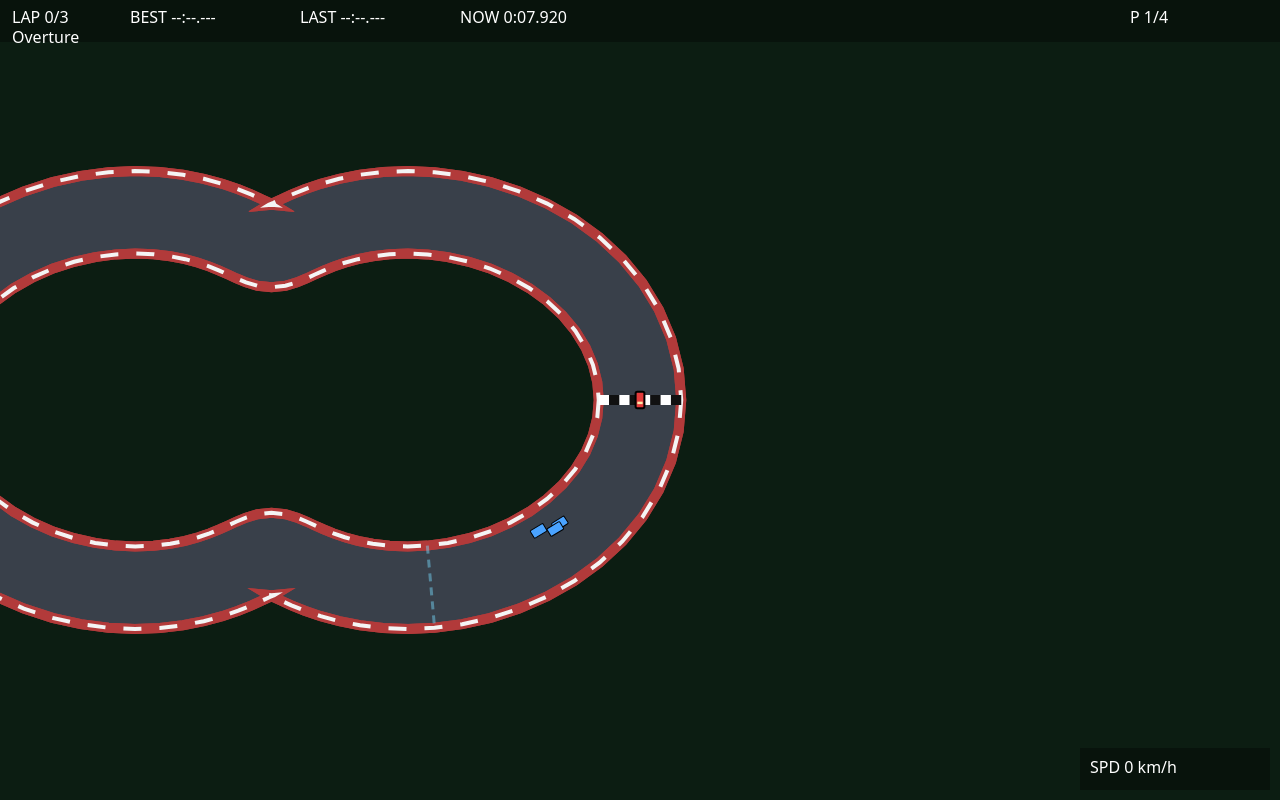
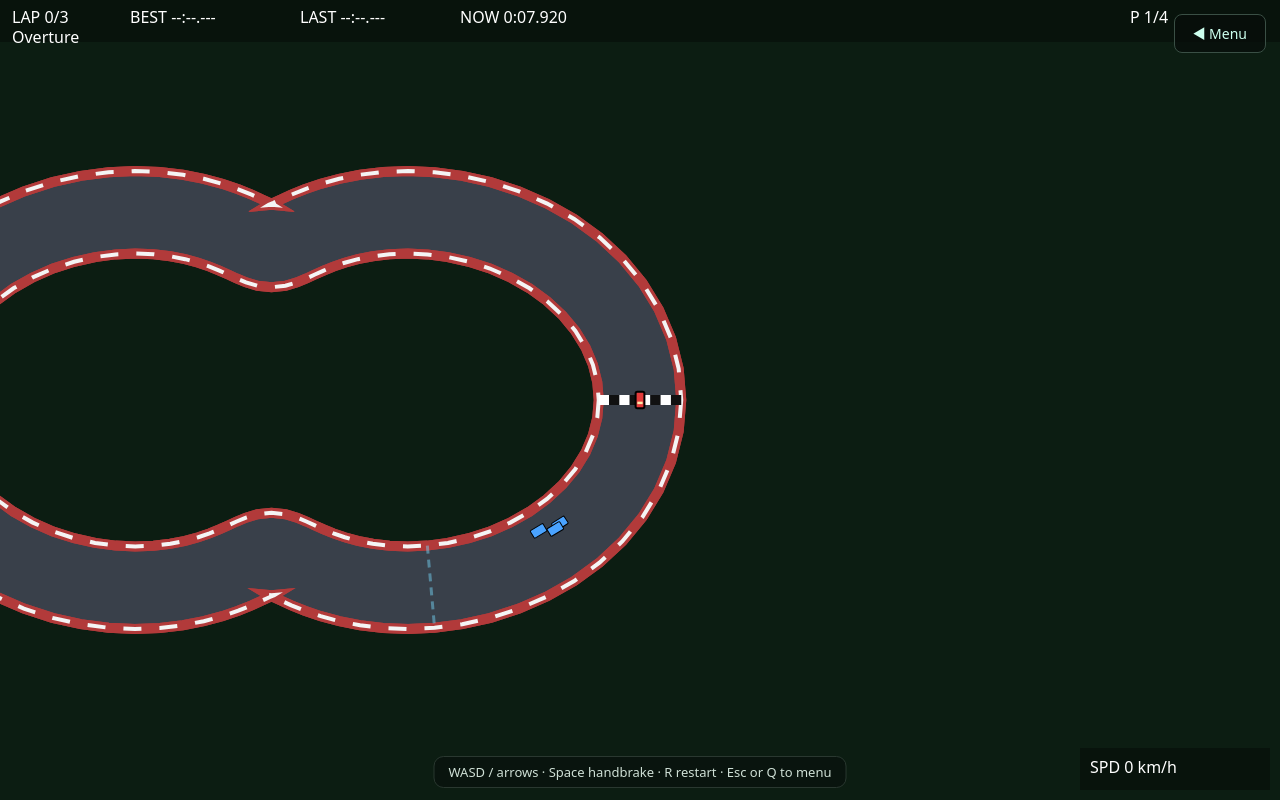
Before and after one commit to MacCracken/rc-racer, a website built with Vite: page index.html in a window 1280 px wide. Both pictures are taken after a click on the button "Start race". Built offline with nearby package versions, Linux system fonts and the light colour scheme.

Commit message:
Fix: camera framing, lap driveability, and a way to quit
Three real bugs from a browser playtest:

1) Camera in the top-left corner — the camera worked in CSS px (the context
   is scaled by devicePixelRatio), but Game fed it innerWidth/dpr instead of
   innerWidth, so on a hi-dpi display (dpr>1) the frame was half-sized and
   the whole scene sat in the corner. Fixed the constructor + onResize to use
   CSS px. Also removed the now-unused dpr local.

2) "Laps not registering" was a *symptom* of #1: with the scene jammed in a
   corner the car was effectively undriveable, so laps couldn't be completed.
   Laps work (the gate test is proven by the headless suites); framing fixes
   it.

3) No way to quit a race. Added:
   - Game.backToMenu() resets to the single-car preview menu.
   - Esc / Q / Backspace key handler calls backToMenu from any non-menu
     screen.
   - A non-blocking in-race overlay (raceOverlay()) with a clickable "◀ Menu"
     button + an Esc/Q key hint; a "quit" click action; new CSS.

Guards (headless):
- test/ui.test.ts asserts every overlay carries its expected data-action
  controls (menu start/garage, garage back, results race-again, and the
  race overlay's quit control + Esc hint) — so the "can't quit" regression
  can't return.
- test/Camera.test.ts guards the toScreen/zoom/lerp math the framing relies
  on.

Green: tsc/lint/prettier clean, 76 tests, build OK, 18/18 track x car
pairs autopilot-finishable.

```diff
--- a/src/game/Game.ts
+++ b/src/game/Game.ts
@@ -44,6 +44,7 @@ import {
   menuHtml,
   garageHtml,
   resultsHtml,
+  raceOverlay,
   formatPar,
   type Screen,
   type UiModel,
@@ -121,10 +122,8 @@ export class Game {
     this.trackDefs = deps.tracks ?? DEFAULT_TRACKS;
     const hasStorage = typeof localStorage !== "undefined";
     this.store = hasStorage ? new LocalStore("rc-racer-save") : new NullStore();
-    const dpr =
-      typeof window !== "undefined" ? window.devicePixelRatio || 1 : 1;
-    const w = (typeof window !== "undefined" ? window.innerWidth : 800) / dpr;
-    const h = (typeof window !== "undefined" ? window.innerHeight : 600) / dpr;
+    const w = typeof window !== "undefined" ? window.innerWidth : 800;
+    const h = typeof window !== "undefined" ? window.innerHeight : 600;
     this.camera = new Camera({ x: 0, y: 0 }, w, h, 0.55);
     this.input = new KeyboardInput();
     this.loop = new FixedTimestepLoop(1 / 120, (dt) => this.onStep(dt));
@@ -153,6 +152,9 @@ export class Game {
     window.addEventListener("resize", () => this.onResize());
     window.addEventListener("keydown", (e) => {
       if (e.code === "KeyR" && this.screen === "race") this.startRace();
+      const quitting =
+        e.code === "Escape" || e.code === "Backspace" || e.code === "KeyQ";
+      if (quitting && this.screen !== "menu") this.backToMenu();
     });
     this.showMenu();
     this.lastFrameMs = performance.now();
@@ -177,7 +179,7 @@ export class Game {
   private onResize(): void {
     const dpr = window.devicePixelRatio || 1;
     this.renderer.resize(window.innerWidth, window.innerHeight, dpr);
-    this.camera.setViewport(window.innerWidth / dpr, window.innerHeight / dpr);
+    this.camera.setViewport(window.innerWidth, window.innerHeight);
   }
 
   // --- screen flow -----------------------------------------------------
@@ -215,6 +217,24 @@ export class Game {
     };
   }
 
+  // Quit to the menu from a race or results screen (Esc/Q/Backspace or the
+  // on-screen Menu control). Resets to the single-car preview arena.
+  private backToMenu(): void {
+    this.audio.play("click");
+    this.finished = false;
+    this.arena = createArena(
+      buildTrack(this.currentTrack()),
+      this.currentStats(),
+      [],
+    );
+    this.racers = [];
+    this.prevMap.clear();
+    this.playerRace = new RaceState(this.arena.track, () => this.clockMs);
+    this.lastResults = null;
+    this.clockMs = 0;
+    this.showMenu();
+  }
+
   private startRace(): void {
     const track = buildTrack(this.currentTrack());
     const stats = this.currentStats();
@@ -241,7 +261,7 @@ export class Game {
     this.skid = createSkid();
     this.prevLap = 0;
     this.screen = "race";
-    this.uiRoot.innerHTML = "";
+    this.uiRoot.innerHTML = raceOverlay();
     const p = this.arena.cars[0]!;
     this.camera.view = { x: p.body.position.x, y: p.body.position.y };
   }
@@ -382,6 +402,7 @@ export class Game {
     if (action === "start" || action === "raceagain") this.startRace();
     else if (action === "garage") this.showGarage();
     else if (action === "menu") this.showMenu();
+    else if (action === "quit") this.backToMenu();
 
     const selCar = el.getAttribute("data-selectcar");
     if (selCar !== null) {
--- a/src/style.css
+++ b/src/style.css
@@ -405,3 +405,42 @@ button {
   justify-content: center;
   margin-top: 20px;
 }
+
+/* RACE overlay ----------------------------------------------------------- */
+/* The live HUD is drawn on the canvas; this overlay only adds a quit
+   control + key hint. It does not block driving (pointer-events pass
+   through) except on the button + hint themselves. */
+.screen-race-overlay {
+  position: fixed;
+  top: 0;
+  left: 0;
+  width: 100%;
+  height: 100%;
+  background: none;
+  border: none;
+  padding: 0;
+  pointer-events: none;
+}
+
+.screen-race-overlay .quit {
+  position: fixed;
+  top: 14px;
+  right: 14px;
+  pointer-events: auto;
+  background: rgba(8, 14, 11, 0.7);
+}
+
+.race-hint {
+  position: fixed;
+  bottom: 12px;
+  left: 50%;
+  transform: translateX(-50%);
+  background: rgba(8, 14, 11, 0.55);
+  border: 1px solid #2a3830;
+  border-radius: 10px;
+  padding: 6px 14px;
+  color: #cfe0d6;
+  font-size: 13px;
+  white-space: nowrap;
+  pointer-events: auto;
+}
--- a/src/ui/ui.ts
+++ b/src/ui/ui.ts
@@ -122,7 +122,7 @@ export function menuHtml(m: UiModel): string {
          <button class="primary" data-action="start">Start race</button>
        </div>
      </div>
-     <div class="hint">WASD / arrows to drive · Space handbrake · R to restart</div>
+     <div class="hint">WASD/arrows to drive · Space handbrake · R restart · Esc or Q to menu</div>
      <button class="ghost" data-action="garage">Open garage</button>
     </div>`;
 }
@@ -225,6 +225,17 @@ export function resultsHtml(view: ResultsView): string {
    </div>`;
 }
 
+// --- RACE (in-race overlay; the live HUD is drawn on the canvas itself) ---
+
+/** Minimal overlay shown during a race: a quit control + the key hint. */
+export function raceOverlay(): string {
+  return `
+    <div class="screen screen-race-overlay">
+      <button class="ghost quit" data-action="quit">◀ Menu</button>
+      <div class="hint race-hint">WASD / arrows · Space handbrake · R restart · Esc or Q to menu</div>
+    </div>`;
+}
+
 /** Human label for a par time (ms -> "5.4s"). */
 export function formatPar(ms: number): string {
   return `${(ms / 1000).toFixed(1)}s`;
```
Also changed, not shown: test/ui.test.ts (added, +109 -0 lines).
